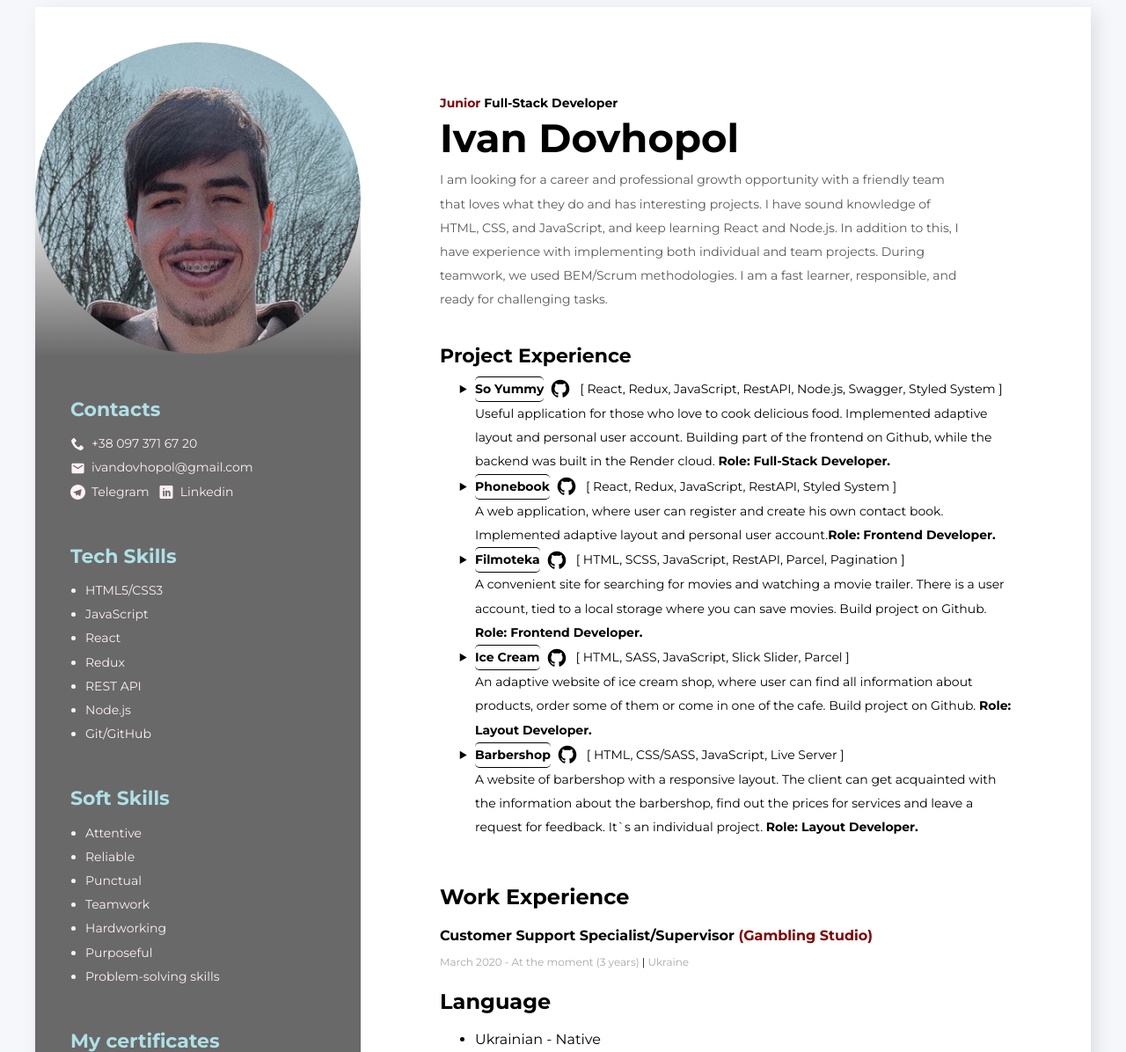
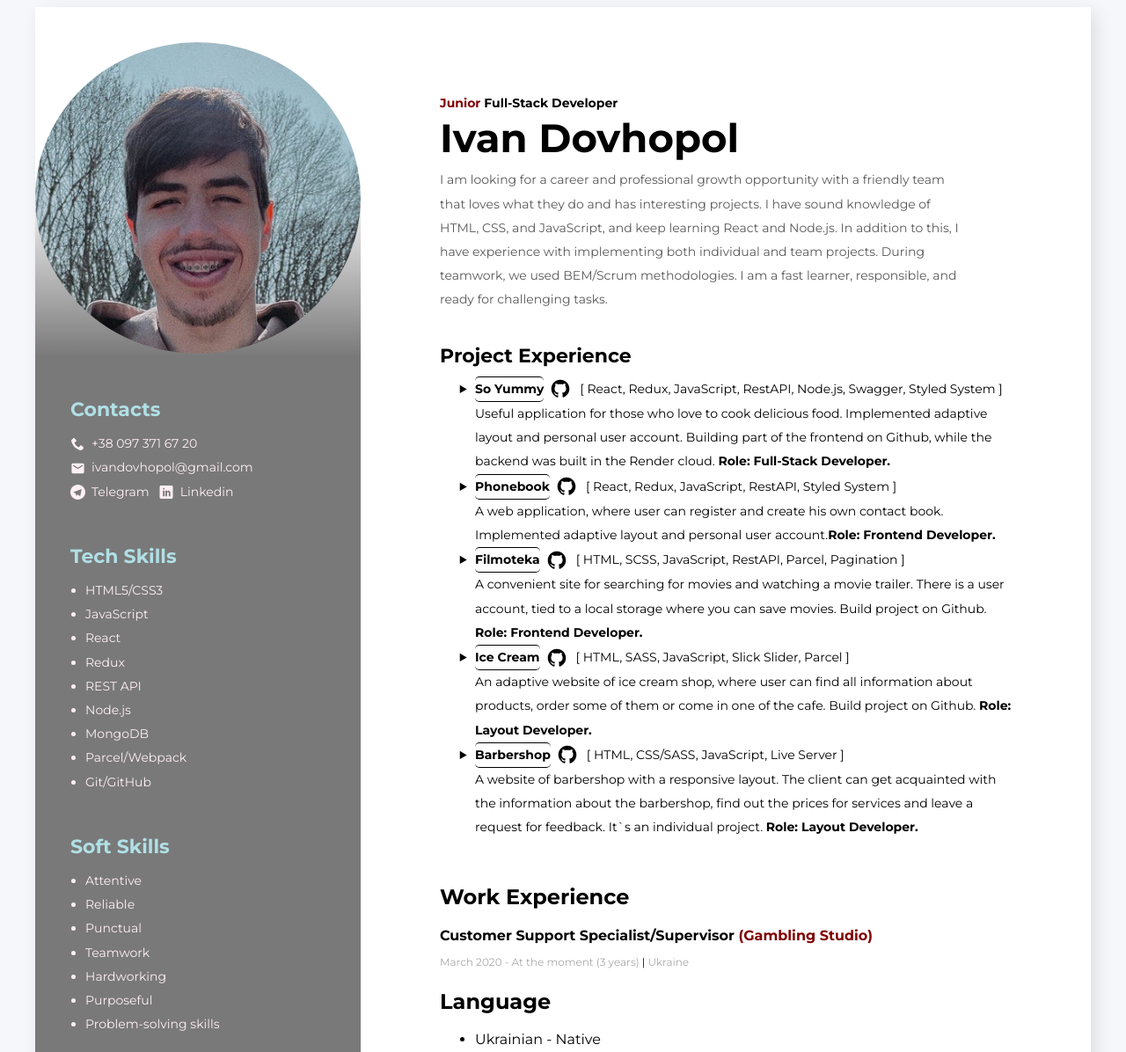
Before and after one commit to IvanDovhopol/my_resume, a plain HTML site: page index.html in a window 1280 px wide. Shown: the top 1196 px of the page at 88% size. Drawn offline with Linux system fonts and the light colour scheme.

Commit message:
change color sidebar and adds tech skills

```diff
--- a/css/style.css
+++ b/css/style.css
@@ -188,7 +188,7 @@ a {
 
 /* sidebar */
 .sidebar-section {
-  background-color: #696969;
+  background-color: #797979;
   width: 370px;
 }
 
@@ -283,7 +283,7 @@ a {
 }
 
 .photo-wrapper {
-  background-image: linear-gradient(#fff, #fff, #696969);
+  background-image: linear-gradient(#fff, #fff, #797979);
   padding-top: 40px;
 }
 
--- a/index.html
+++ b/index.html
@@ -337,6 +337,8 @@
               <li class="item">Redux</li>
               <li class="item">REST API</li>
               <li class="item">Node.js</li>
+              <li class="item">MongoDB</li>
+              <li class="item">Parcel/Webpack</li>
               <li class="item">Git/GitHub</li>
             </ul>
           </section>
```
